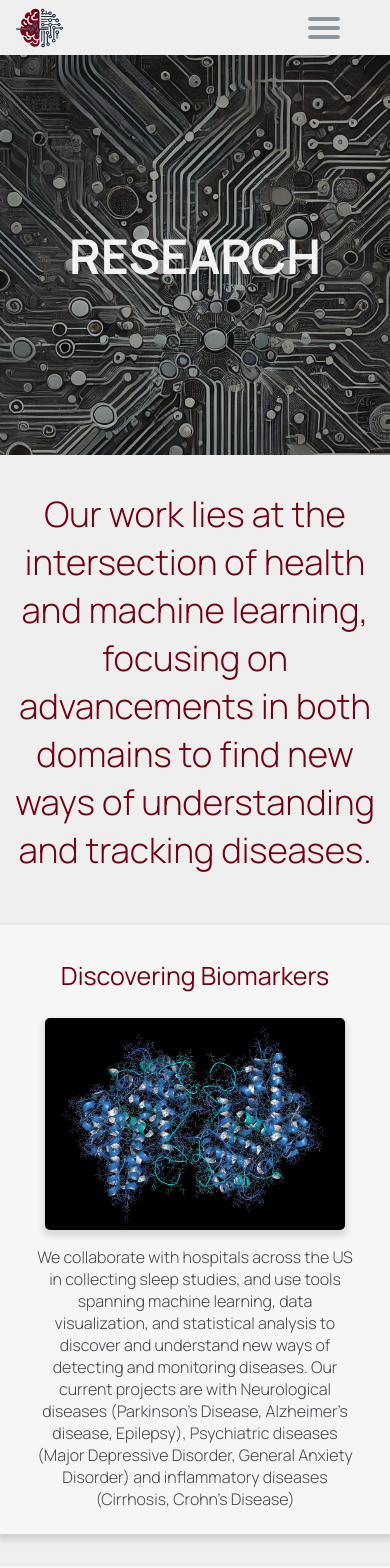
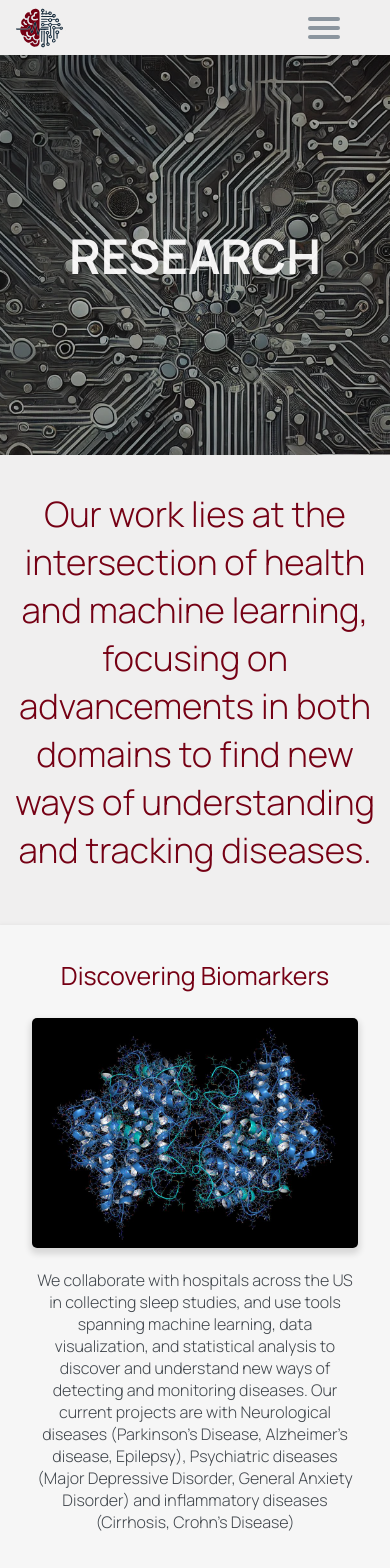
Before and after one commit to AliseenaD/Katabi-Lab-Website, a React (Create React App) app: page /research in a window 390 px wide. Shown: the top 1568 px of the page. Built offline with nearby package versions, Linux system fonts and the light colour scheme.

Commit message:
Changes to research and publication page

```diff
--- a/src/components/ArticleButton.jsx
+++ b/src/components/ArticleButton.jsx
@@ -2,11 +2,10 @@ import React from "react";
 import '../styles/componentStyles.css';
 import { LiaGlobeSolid } from "react-icons/lia";
 
-export default function ArticleButton({ articleLink, citedBy }) {
+export default function ArticleButton({ articleLink }) {
     return (
         <div className="button-cited">
             <a className="article-button" href={articleLink} target="_blank" ><LiaGlobeSolid className="globe-icon" size={20} />Page</a>
-            {citedBy ? <div className="cited-by">Cited by: {citedBy}</div> : ''}
         </div>
     );
 }
--- a/src/components/ProjectCard.jsx
+++ b/src/components/ProjectCard.jsx
@@ -7,8 +7,14 @@ export default function ProjectCard({ project }) {
         <Fade direction="up" triggerOnce>
             <div className="projectCard-content">
                 <p id="card-title">{project.title}</p>
-                <img src={project.image} alt="Placeholder" />
-                <p id="card-description">{project.description}</p>
+                <div className="image-description">
+                    <div className="project-image">
+                        <img src={project.image} alt="Placeholder" />
+                    </div>
+                    <div className="project-description">
+                        <p id="card-description">{project.description}</p>
+                    </div>
+                </div>
             </div>
         </Fade>
     );
--- a/src/components/PublicationCard.jsx
+++ b/src/components/PublicationCard.jsx
@@ -10,7 +10,7 @@ export default function PublicationCard({ article }) {
             <p className="article-authors">{article.authors}</p>
             <div className="publication-link">
                 <p className="article-publication">{article.publication}</p>
-                <ArticleButton articleLink={article.link} citedBy={article.cited_by.value} />
+                <ArticleButton articleLink={article.link} />
             </div>
         </div>
     );
--- a/src/components/ResearchIntro.jsx
+++ b/src/components/ResearchIntro.jsx
@@ -4,7 +4,7 @@ import { Fade } from "react-awesome-reveal";
 
 export default function ResearchIntro() {
     return (
-        <Fade direction="up" triggerOnce>
+        <Fade direction="up" delay={300} triggerOnce>
             <div className="researchIntro-container">
                 <p>Our work lies at the intersection of health and machine learning, focusing on advancements in both domains to find new ways of understanding and tracking diseases.</p>
             </div>
--- a/src/styles/componentStyles.css
+++ b/src/styles/componentStyles.css
@@ -2,18 +2,22 @@
 RESEARCH CARD STYLES
 */
 .projectCard-content {
-    width: 80%;
+    width: 90%;
     margin: 1rem auto;
+    box-sizing: border-box;
     padding: 0.5rem 2rem;
     background-color: #f6f6f6;
     box-shadow: 0 4px 6px 2px rgba(0, 0, 0, 0.125);
     border-radius: 5px;
 }
 
-.projectCard-content img {
+.project-image {
+    width: 50%;
+}
+
+.project-image img {
     width: 300px;
     box-shadow: 0 4px 6px 2px rgba(0, 0, 0, 0.125);
-    height: auto;
     border-radius: 5px;
 }
 
@@ -22,6 +26,21 @@ RESEARCH CARD STYLES
     text-align: left;
     font-size: 25px;
     color: #750014;
+}
+
+.image-description {
+    width: 100%;
+    box-sizing: border-box;
+    display: flex;
+    justify-content: center;
+    align-items: center;
+    padding-bottom: 1rem;
+}
+
+.project-description {
+    width: 90%;
+    box-sizing: border-box;
+    padding: 0rem 1rem;
 }
 
 #card-description {
@@ -148,31 +167,22 @@ PUBLICATION CARD
 /*
 ARTICLE CARD
 */
-.globe-icon {
-    position: relative;
-    top: 5px;
-}
-
 .button-cited {
     width: 100%;
     display: flex;
 }
 
-.cited-by, .article-button {
+.article-button {
     color: #750014;
     padding: 0.2rem;
     border: 0.5px solid #750014;
     border-radius: 5px;
 }
 
-.cited-by {
-    display: flex;
-    align-items: end;
-}
-
 .article-button {
     text-decoration: none;
-    margin-right: 1rem;
+    display: flex;
+    justify-content: space-around;
     transition: border 0.5s, color 0.5s;
 }
 
@@ -493,6 +503,22 @@ FOOTER STYLES
 
 @media screen and (max-width: 767px) {
     /*
+    PROJECT CARD STYLES
+    */
+    .image-description {
+        flex-direction: column;
+    }
+
+    .project-image {
+        width: 100%;
+    }
+
+    .project-description {
+        width: 100%;
+        padding: 0;
+    }
+
+    /*
     CONTACT STYLES
     */
     .positions-container {
@@ -576,11 +602,6 @@ FOOTER STYLES
     }
 
     /*
-    BANNER CONTENT
-    */
-
-
-    /*
     NAVBAR CONTENT
     */
     .nav-contents {
@@ -640,6 +661,10 @@ FOOTER STYLES
         width: 150px;
     }
 
+    .project-image img {
+        width: 100%;
+    }
+
     .researchIntro-container {
         width: 100%;
         padding: 0;
```
